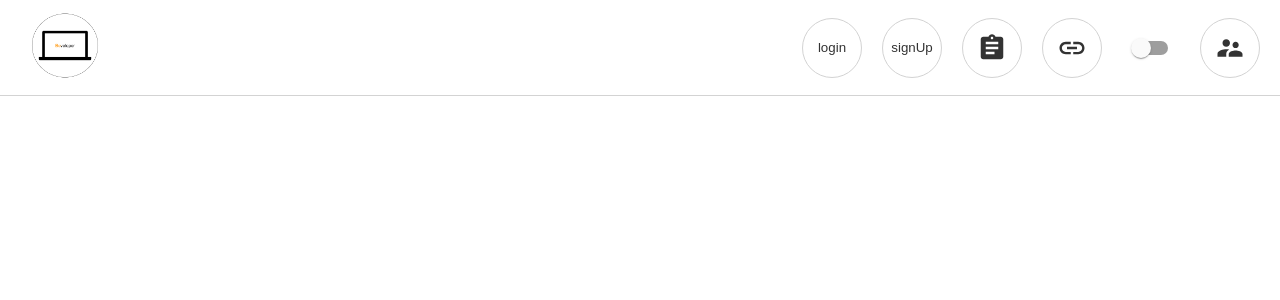
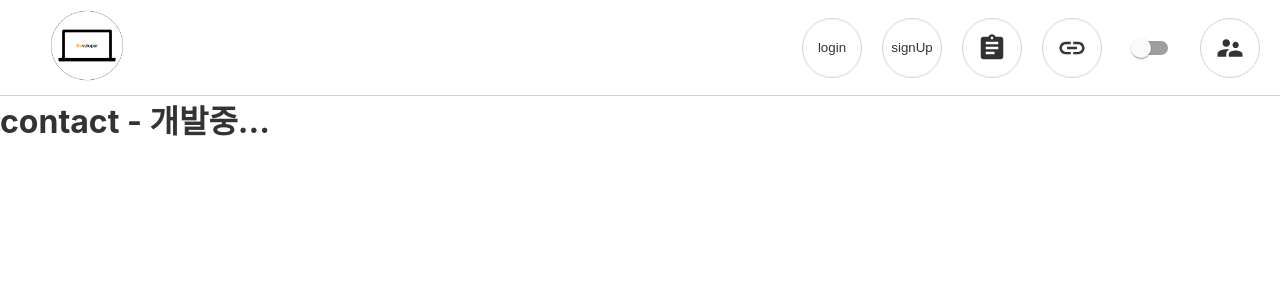
Before and after one commit to funetes/beveloper, a React (Create React App) app: page /contact in a window 1280 px wide. Shown: the top 300 px of the page. Built offline with nearby package versions, Linux system fonts and the light colour scheme; no server answers; the database is empty.

Commit message:
board, contact compoent && style modify

```diff
--- a/src/App.js
+++ b/src/App.js
@@ -10,6 +10,8 @@ import Home from './components/Home/Home';
 import Lecture from './components/Lecture/Lecture';
 import Upload from './components/Upload/Upload';
 import LectureUpload from './components/LectureUpload/LectureUpload';
+import Board from './components/Board/Board';
+import Contact from './components/Contact/Contact';
 
 const darkOS = window.matchMedia('(prefers-color-scheme: dark)').matches;
 
@@ -94,8 +96,11 @@ const App = () => {
           <Route exact path='/'>
             <Home lectures={lectures} />
           </Route>
-          <Route exact path='/donetion'>
-            후원
+          <Route exact path='/board'>
+            <Board />
+          </Route>
+          <Route exact path='/contact'>
+            <Contact />
           </Route>
           <Route path='/lecture/:id'>
             <Lecture user={user} />
--- /dev/null
+++ b/src/components/Board/Board.js
@@ -0,0 +1,11 @@
+import React from 'react';
+import './Board.css';
+const Board = () => {
+  return (
+    <div>
+      <h1>공지사항 - 개발중...</h1>
+    </div>
+  );
+};
+
+export default Board;
--- /dev/null
+++ b/src/components/Contact/Contact.js
@@ -0,0 +1,11 @@
+import React from 'react';
+import './Contact.css';
+const Contact = () => {
+  return (
+    <div>
+      <h1>contact - 개발중...</h1>
+    </div>
+  );
+};
+
+export default Contact;
--- a/src/components/EditInput/EditInput.js
+++ b/src/components/EditInput/EditInput.js
@@ -23,6 +23,7 @@ const EditInput = ({ lectureId }) => {
       });
   }, [lectureId]);
   const onClick = () => {
+    setDisbale(true);
     db.collection('lectures')
       .doc(lectureId)
       .update({
@@ -31,7 +32,11 @@ const EditInput = ({ lectureId }) => {
         instructor,
         price,
       })
-      .then(_ => console.log('updated'));
+      .then(_ => console.log('updated'))
+      .catch(error => {
+        console.error(error);
+        setDisbale(false);
+      });
   };
   const onEditBtnClick = () => setDisbale(prev => !prev);
 
--- a/src/components/LectureCard/LectureCard.css
+++ b/src/components/LectureCard/LectureCard.css
@@ -3,12 +3,15 @@
   border: 1px solid lightgray;
   border-radius: 3px;
   opacity: 1;
-  transition: opacity 100ms;
+  cursor: pointer;
+  transform: scale(1);
+  transition: all 0.5s;
 }
 
 .lectureCard:hover {
-  opacity: 0.9;
-  cursor: pointer;
+  transform: scale(1.03);
+  background-color: rgba(200, 200, 200, 0.8);
+  color: black;
 }
 
 .lectureCard___image {
--- a/src/components/Nav/Nav.css
+++ b/src/components/Nav/Nav.css
@@ -8,11 +8,12 @@
 }
 .nav__logo {
   object-fit: contain;
-  width: 130px;
+  height: 80px;
+  margin-left: 1rem;
+  transition: all 0.5s;
 }
-.nav__search {
-  flex: 1;
-  margin-right: 0.5rem;
+.nav__logo:hover {
+  background-color: rgba(200, 200, 200, 0.3);
 }
 .nav__linkContainer {
   display: flex;
@@ -38,6 +39,11 @@
   justify-content: center;
   align-items: center;
   margin-right: 20px;
+  transition: all 0.5s;
+}
+
+.nav__link:hover {
+  background-color: rgba(200, 200, 200, 0.3);
 }
 
 .nav__link .MuiSvgIcon-root {
--- a/src/components/TModal/TModal.css
+++ b/src/components/TModal/TModal.css
@@ -22,4 +22,9 @@
   margin-right: 20px;
   background-color: transparent;
   cursor: pointer;
+  transition: all 0.5s;
 }
+
+.modal__button:hover {
+  background-color: rgba(200, 200, 200, 0.3);
+}
```
Also changed, not shown: src/components/Board/Board.css (added), src/components/Contact/Contact.css (added).
